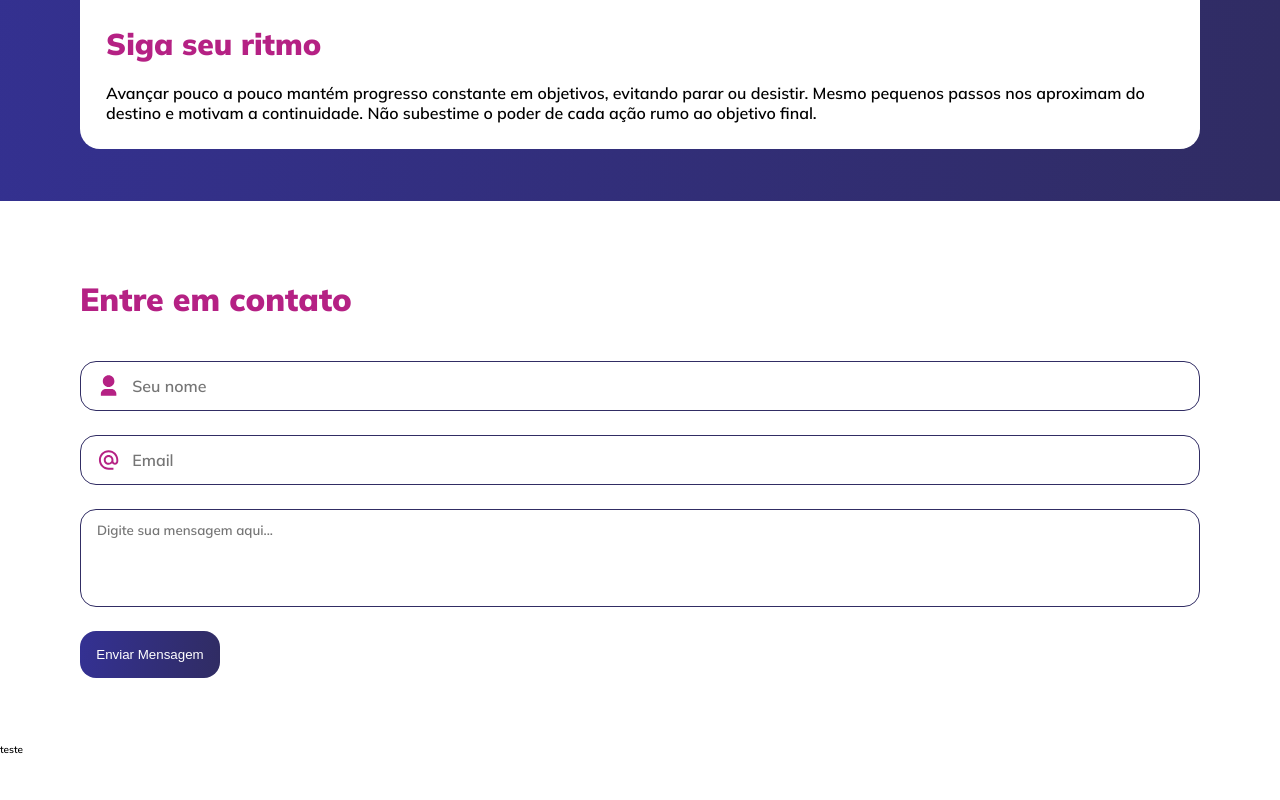
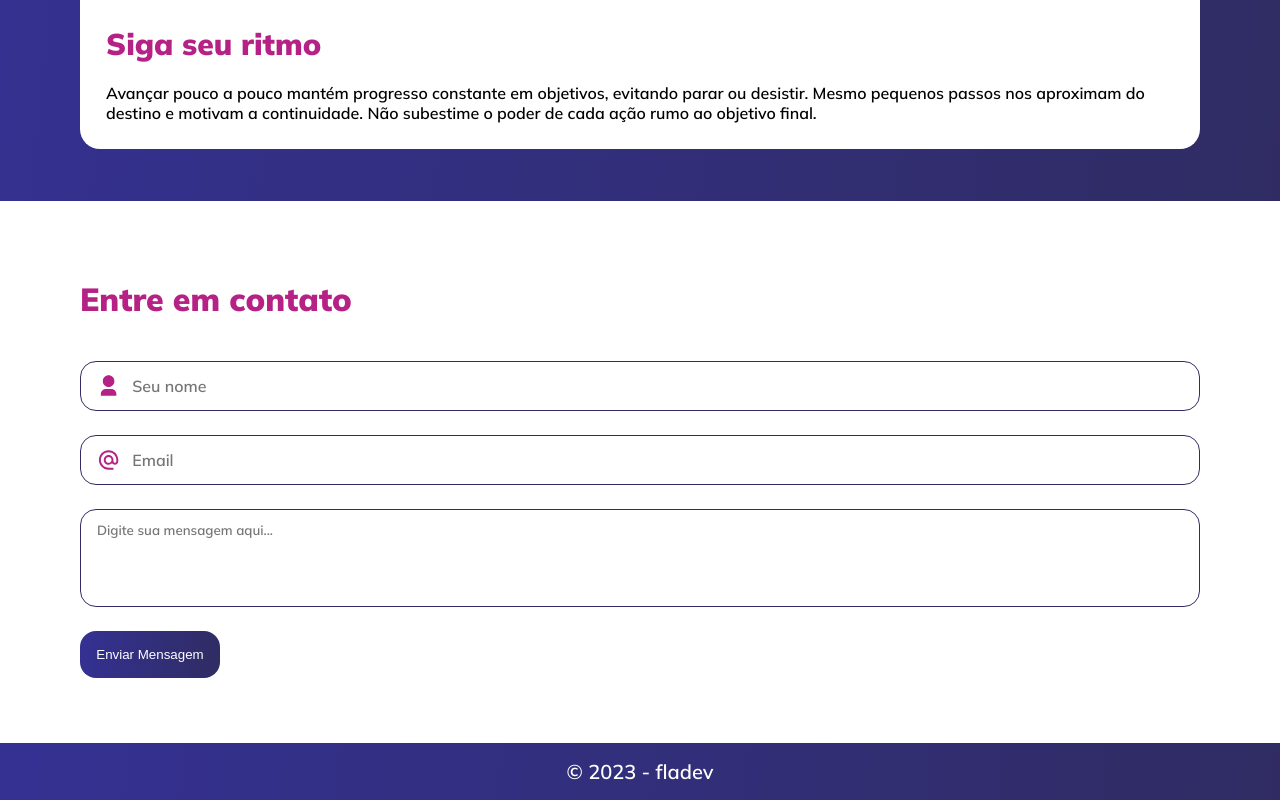
Before and after one commit to flavioaugusto1/explore-without-limits, a React (Vite) app: page / in a window 1280 px wide. Shown: the part 1551-2351 px from the top of the page. Before the commit the page ends 2307 px from the top, so only its background shows below. Built offline with nearby package versions, Linux system fonts and the light colour scheme.

Commit message:
feat: finalizado footer

```diff
--- a/src/pages/Home/index.jsx
+++ b/src/pages/Home/index.jsx
@@ -78,7 +78,7 @@ export function Home() {
       </section>
 
       <footer>
-        <p>teste</p>
+        <p>&copy; 2023 - fladev</p>
       </footer>
     </Container>
   );
--- a/src/pages/Home/styles.js
+++ b/src/pages/Home/styles.js
@@ -135,6 +135,16 @@ export const Container = styled.main`
     }
   }
 
+  footer {
+    text-align: center;
+    padding: 1.6rem;
+
+    font-size: 2rem;
+
+    color: ${({ theme }) => theme.COLORS.WHITE};
+    background: ${({ theme }) => theme.COLORS.PURPLE_LINEAR};
+  }
+
   @keyframes topDown {
     0% {
       transform: translateY(-100%);
```
